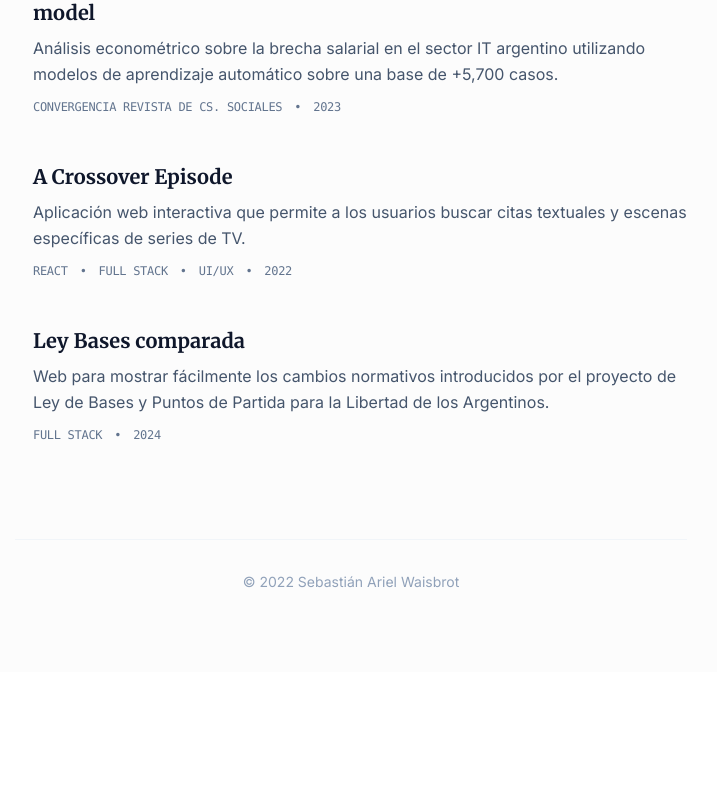
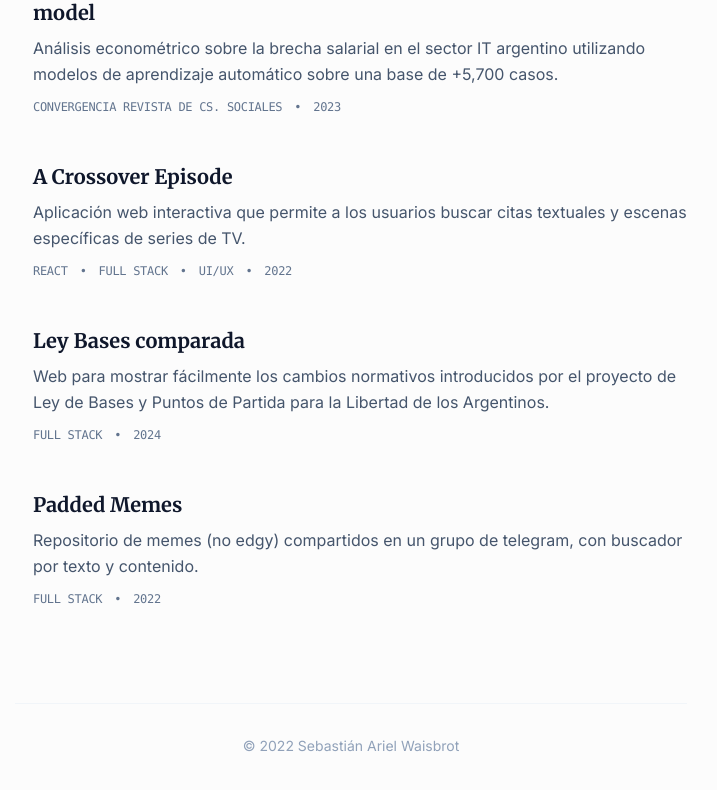
Before and after one commit to seppo0010/seppo.com.ar, a React (Vite) app: page / in a window 1280 px wide. Shown: the part 1504-2294 px from the top of the page, without its empty margins (289-1006 px from the left). Before the commit the page ends 2176 px from the top, so only its background shows below. Built offline with nearby package versions, Linux system fonts and the light colour scheme.

Commit message:
Add padded memes

```diff
--- a/src/App.tsx
+++ b/src/App.tsx
@@ -247,6 +247,27 @@ const Portfolio = () => {
               </div>
             </article>
 
+            <article className="group relative pl-4 border-l-2 border-transparent hover:border-slate-300 dark:hover:border-slate-600 transition-colors">
+              <div className="flex justify-between items-baseline mb-2">
+                <a
+                  href="https://paddedmemes.com/"
+                  target="_blank"
+                  rel="noopener noreferrer"
+                  className="text-lg sm:text-xl font-serif font-bold text-slate-900 dark:text-slate-100 group-hover:underline decoration-1 underline-offset-4"
+                >
+                  Padded Memes
+                </a>
+              </div>
+              <p className="text-slate-600 dark:text-slate-400 mb-3 leading-relaxed">
+                Repositorio de memes (no edgy) compartidos en un grupo de telegram, con buscador por texto y contenido.
+              </p>
+              <div className="flex gap-3 text-xs font-mono text-slate-500 dark:text-slate-500 uppercase tracking-tight">
+                <span>Full Stack</span>
+                <span>•</span>
+                <span>2022</span>
+              </div>
+            </article>
+
           </div>
         </section>
 
```
